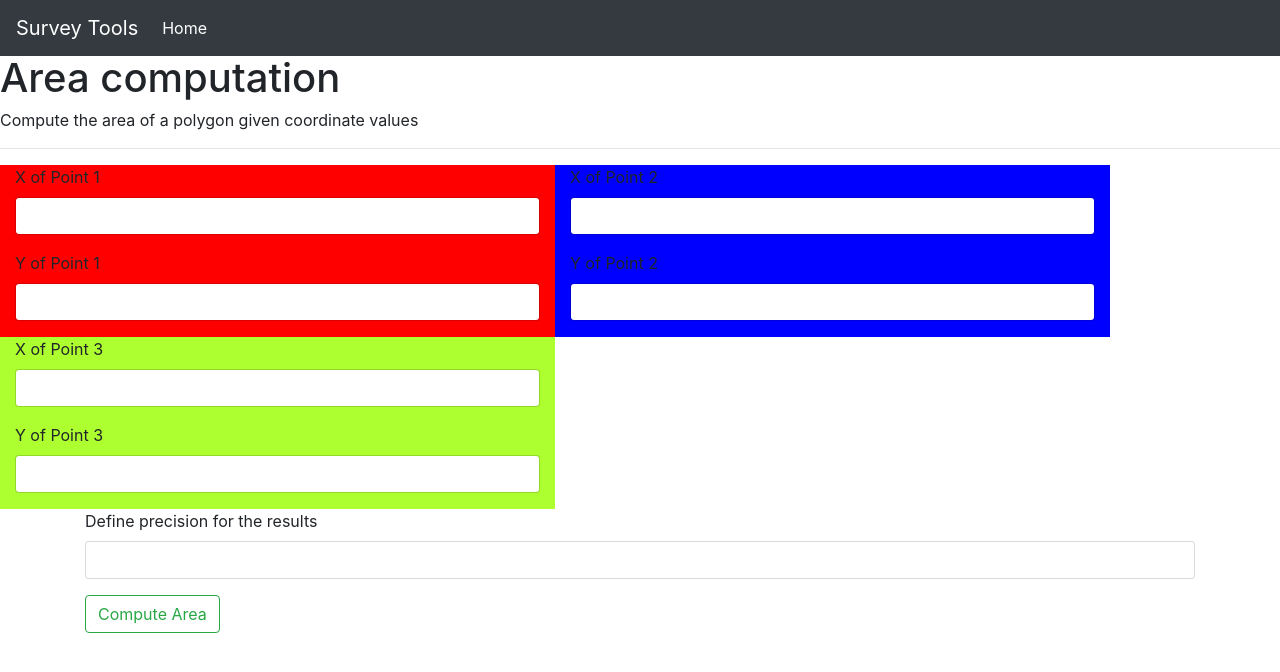
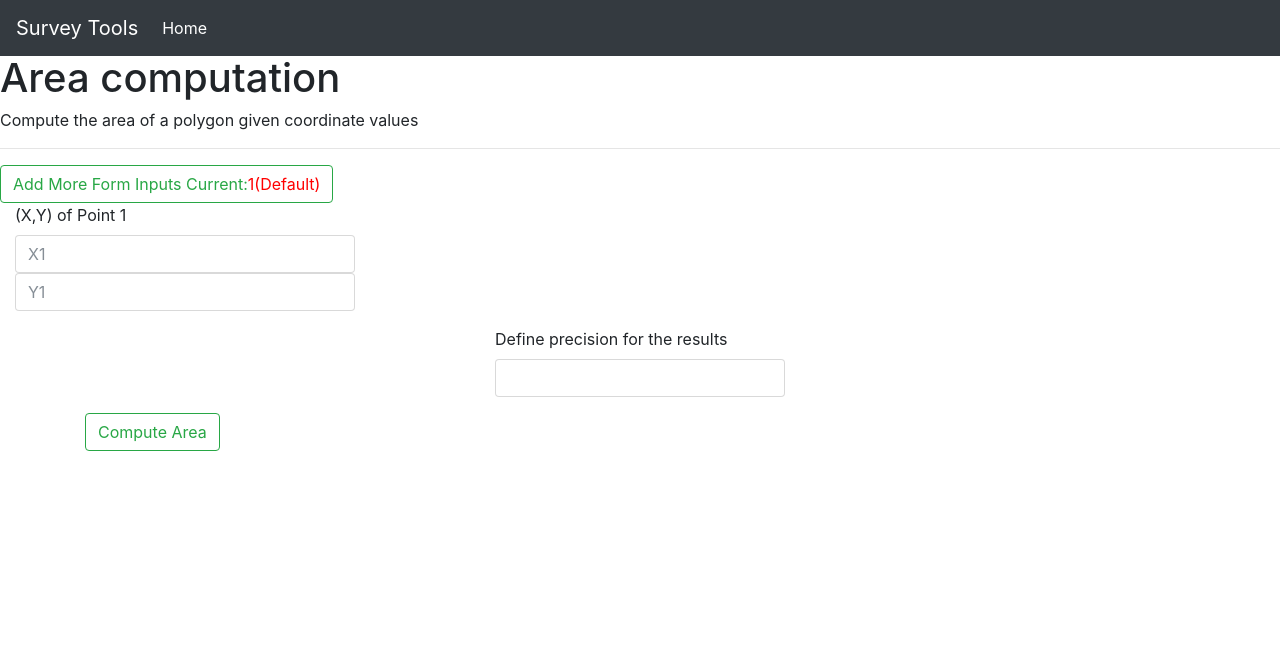
Before and after one commit to ngenovictor/surveycomputations, a Django app: page / in a window 1280 px wide. Shown: the top 672 px of the page. Run offline with Django 3.2, Linux system fonts and the light colour scheme; some libraries are stand-ins or nearby versions.

Commit message:
create option for extra infinite input forms for coordinates and methods in views

```diff
--- a/app/templates/index.html
+++ b/app/templates/index.html
@@ -6,39 +6,20 @@
     </div>
     <hr>
     <form action={% url "compute_area" %} method="GET">
+        <div class="btn btn-outline-success" id="add-coordinate-inputs">
+            Add More Form Inputs Current:<span id="point_number">1(Default)</span>
+        </div>
+        <input type="number" hidden id="point_number_input" name="point_number" value="1">
         <div class="row container">
-            <div class="col-md-6 red">
+            <div class="col-md-4" id="point-inputs">
                 <div class="form-group">
-                    <label for="coordinateX1">X of Point 1</label>
-                    <input type="number" id="coordinateX1" name="coordinateX1"class="form-control">
-                </div>
-                <div class="form-group">
-                    <label for="coordinateY1">Y of Point 1</label>
-                    <input type="number" id="coordinateY1" name="coordinateY1" class="form-control">
-                </div>
-            </div>
-            <div class="col-md-6 blue">
-                <div class="form-group">
-                    <label for="coordinateX2">X of Point 2</label>
-                    <input type="number" id="coordinateX2" name="coordinateX2" class="form-control">
-                </div>
-                <div class="form-group">
-                    <label for="coordinateY2">Y of Point 2</label>
-                    <input type="number" id="coordinateY2" class="form-control" name="coordinateY2">
-                </div>
-            </div>
-            <div class="col-md-6 green">
-                <div class="form-group">
-                    <label for="coordinateX3">X of Point 3</label>
-                    <input type="number" id="coordinateX3" name="coordinateX3" class="form-control">
-                </div>
-                <div class="form-group">
-                    <label for="coordinateY3">Y of Point 3</label>
-                    <input type="number" id="coordinateY3" name="coordinateY3" class="form-control">
+                    <label>(X,Y) of Point 1</label>
+                    <input type="number" id="coordinateX1" name="coordinateX1" class="form-control" placeholder="X1">
+                    <input type="number" id="coordinateY1" name="coordinateY1" class="form-control" placeholder="Y1">
                 </div>
             </div>
         </div>
-        <div class="container form-group">
+        <div class="container form-group col-md-3">
             <label for="precision">Define precision for the results</label>
             <input type="number" class="form-control" id="precision" name="precision">
         </div>
--- a/app/views.py
+++ b/app/views.py
@@ -14,11 +14,18 @@ def index(request):
 def compute_area(request):
     template = "compute_area.html"
     title = "Area Result"
-    point1 = (int(request.GET.get("coordinateX1")), int(request.GET.get("coordinateY1")))
-    point2 = (int(request.GET.get("coordinateX2")), int(request.GET.get("coordinateY2")))
-    point3 = (int(request.GET.get("coordinateX3")), int(request.GET.get("coordinateY3")))
+    number_of_points = int(request.GET.get("point_number"))
+    coordinates = []
+    for i in range(number_of_points):
+        x_string = "coordinateX" + str(i+1)
+        print(x_string)
+        y_string = "coordinateY" + str(i+1)
+        print(y_string)
+        point = (int(request.GET.get(x_string)), int(request.GET.get(y_string)))
+        coordinates.append(point)
+
     precision = int(request.GET.get("precision"))
-    coordinates = [point1, point2, point3]
+
     area = AreaCalculator().area_with_coordinates(coordinates, precision)
     context = {
         "title": title,
--- a/static/our_static/css/styles.css
+++ b/static/our_static/css/styles.css
@@ -7,3 +7,6 @@
 .green{
   background-color: greenyellow;
 }
+span#point_number{
+  color: red;
+}
--- a/static/our_static/js/scripts.js
+++ b/static/our_static/js/scripts.js
@@ -1,3 +1,18 @@
 $(document).ready(function(){
-    return null;
+    var point_numbers = 1;
+    $("#add-coordinate-inputs").click(function (event) {
+        event.preventDefault();
+        point_numbers+=1;
+        console.log(point_numbers);
+        $("#point-inputs").append(
+            "<div class='form-group'>"+
+                "<label>(X,Y) of Point "+point_numbers+"</label>"+
+                "<input type='number' id='coordinateX"+point_numbers+"' name='coordinateX"+point_numbers+"' class='form-control' placeholder='X"+point_numbers+"'>"+
+                "<input type='number' id='coordinateY"+point_numbers+"' name='coordinateY"+point_numbers+"' class='form-control' placeholder='Y"+point_numbers+"'>"+
+            "</div>"
+        )
+        $("input#point_number_input").attr("value", point_numbers.toString());
+        $("span#point_number").text(point_numbers);
+
+    })
 });
```
